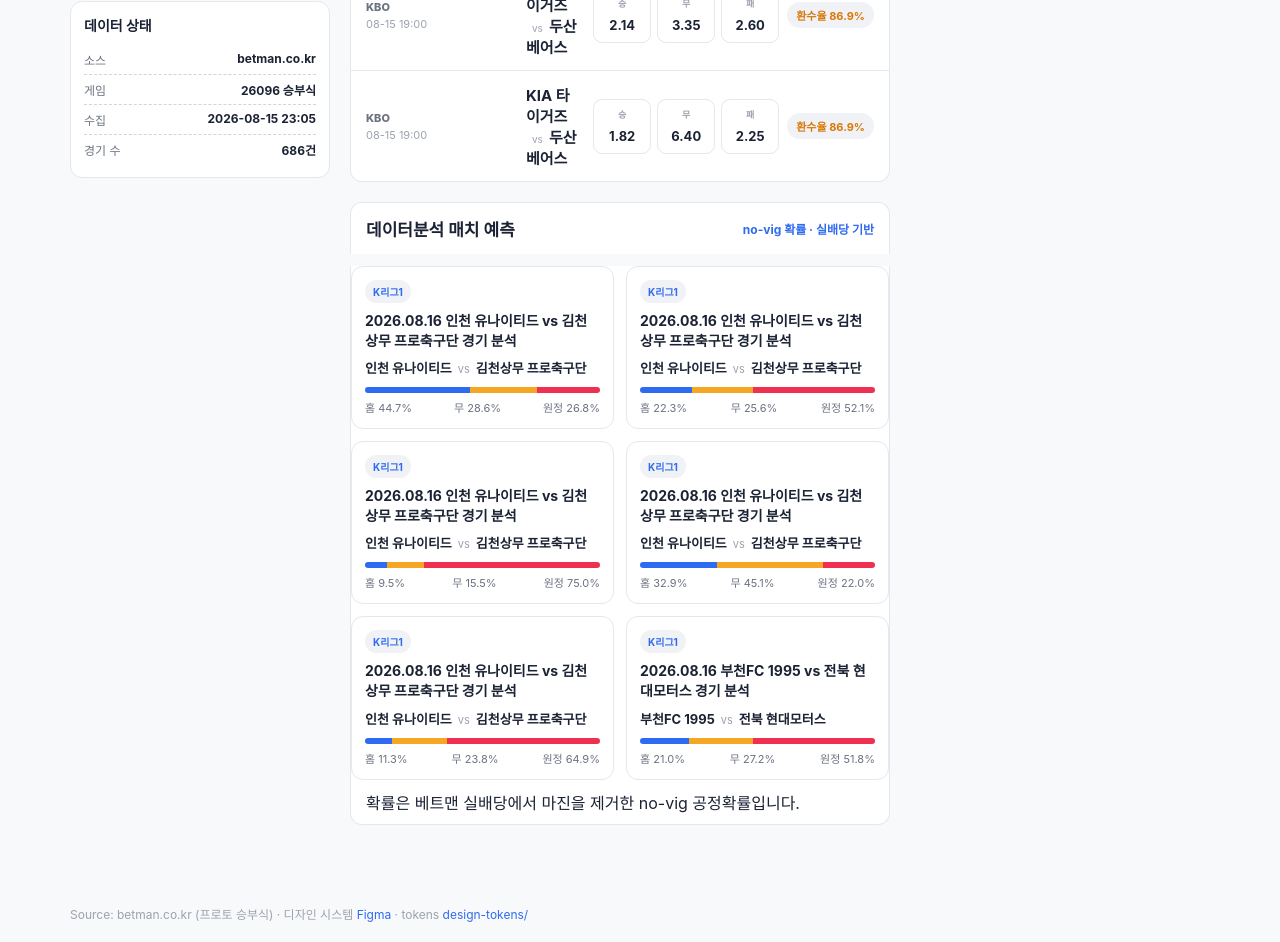
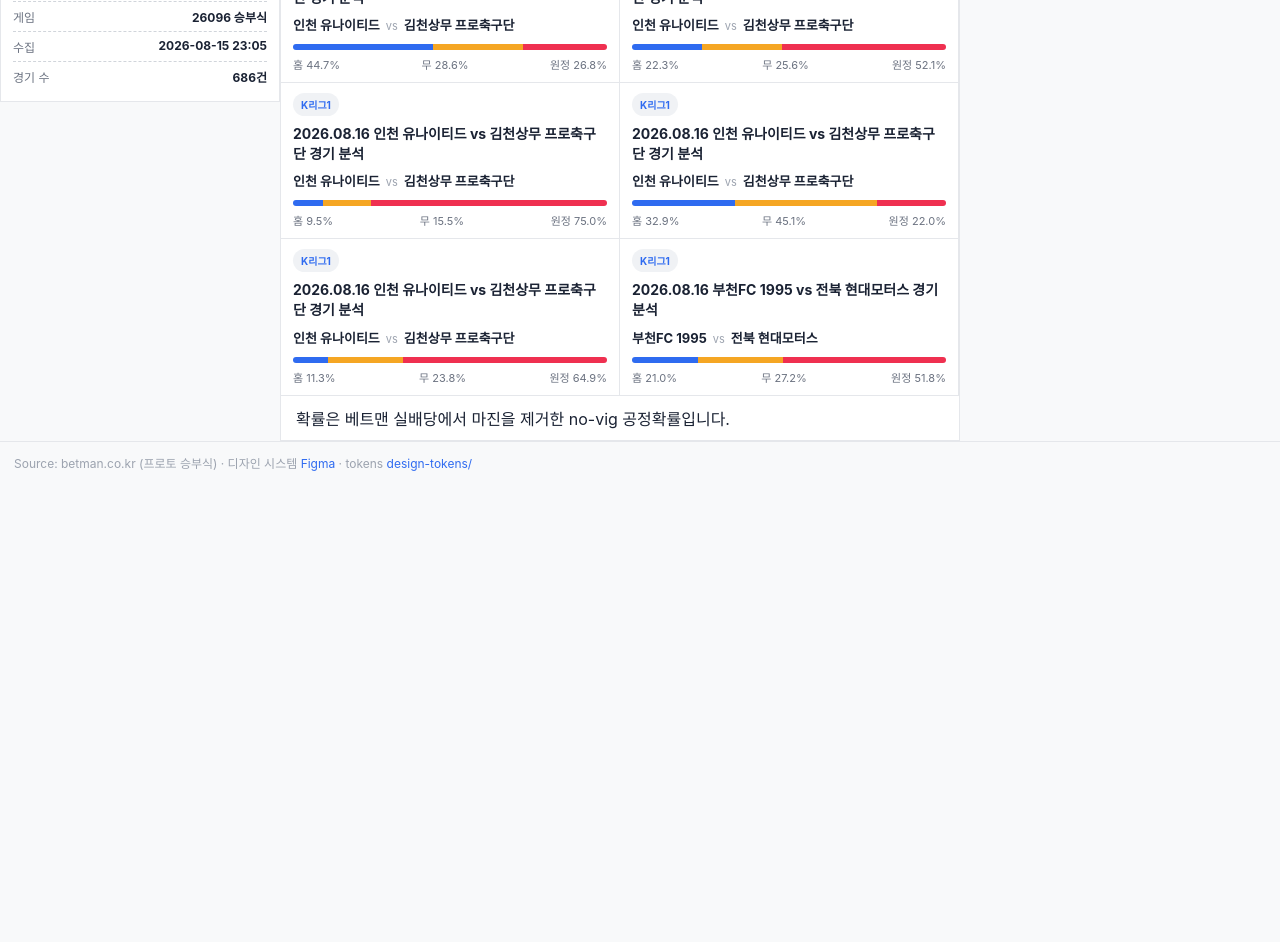
Before and after one commit to coseung2/taengle2, a plain HTML site: page site/index.html in a window 1280 px wide. Shown: the part 831-1773 px from the top of the page. After the commit the page ends 1314 px from the top, so only its background shows below. Drawn offline with Linux system fonts and the light colour scheme.

Commit message:
Make TAENGLE site full-bleed: remove page padding, edge-to-edge columns

```diff
--- a/site/index.html
+++ b/site/index.html
@@ -12,7 +12,7 @@ a { color: var(--color-accent-blue); text-decoration: none; }
 
 /* header */
 header { position: sticky; top: 0; z-index: 20; background: var(--color-bg-topbar); backdrop-filter: blur(12px); border-bottom: 1px solid var(--color-border-default); }
-.header-in { max-width: 1180px; margin: 0 auto; padding: 12px 20px; display: flex; align-items: center; justify-content: space-between; gap: 16px; }
+.header-in { width: 100%; padding: 10px 14px; display: flex; align-items: center; justify-content: space-between; gap: 12px; }
 .brand { font-size: 22px; font-weight: 900; letter-spacing: .01em; }
 .status { display: inline-flex; align-items: center; gap: 7px; font-size: 11px; color: var(--color-text-secondary); }
 .dot { width: 7px; height: 7px; border-radius: 50%; background: var(--color-status-success); box-shadow: 0 0 14px var(--color-status-success); }
@@ -23,17 +23,17 @@ header { position: sticky; top: 0; z-index: 20; background: var(--color-bg-topba
 button.theme { font: inherit; font-size: 12px; font-weight: 700; padding: 7px 14px; border-radius: 999px; border: 1px solid var(--color-border-default); background: var(--color-bg-elevated); color: var(--color-text-primary); cursor: pointer; }
 
 /* layout */
-main { max-width: 1180px; margin: 20px auto 60px; padding: 0 20px; display: grid; grid-template-columns: 260px 1fr 300px; gap: 20px; align-items: start; }
+main { width: 100%; margin: 0; padding: 0; display: grid; grid-template-columns: 280px 1fr 320px; gap: 0; align-items: start; }
 @media (max-width: 1020px) { main { grid-template-columns: 1fr; } .col-side { display: none; } }
 
 /* cards */
-.card { background: var(--color-bg-elevated); border: 1px solid var(--color-border-default); border-radius: var(--radius-12); padding: 13px; }
-.card + .card { margin-top: 16px; }
+.card { background: var(--color-bg-elevated); border: 1px solid var(--color-border-default); border-radius: 0; padding: 10px 12px; }
+.card + .card { margin-top: 0; border-top: 0; }
 .card h3 { margin: 0 0 10px; font-size: 14px; font-weight: 700; }
 .card .note { font-size: 11px; color: var(--color-text-tertiary); margin: 0 0 10px; }
 
 /* section header */
-.sec { display: flex; align-items: center; justify-content: space-between; background: var(--color-bg-elevated); border: 1px solid var(--color-border-default); border-bottom: 0; border-radius: var(--radius-12) var(--radius-12) 0 0; padding: 13px 15px; }
+.sec { display: flex; align-items: center; justify-content: space-between; background: var(--color-bg-elevated); border: 1px solid var(--color-border-default); border-bottom: 0; border-radius: 0; padding: 10px 12px; }
 .sec h2 { margin: 0; font-size: 17px; font-weight: 700; }
 .sec .link { font-size: 12px; font-weight: 700; color: var(--color-accent-blue); }
 
@@ -45,8 +45,8 @@ main { max-width: 1180px; margin: 20px auto 60px; padding: 0 20px; display: grid
 #allLeagues { font-size: 12px; color: var(--color-text-secondary); padding: 8px 10px; cursor: pointer; }
 
 /* match rows */
-.match-list { background: var(--color-bg-elevated); border: 1px solid var(--color-border-default); border-top: 0; border-radius: 0 0 var(--radius-12) var(--radius-12); }
-.match { display: grid; grid-template-columns: 150px 1fr auto; align-items: center; gap: 10px; padding: 13px 15px; border-bottom: 1px solid var(--color-border-default); }
+.match-list { background: var(--color-bg-elevated); border: 1px solid var(--color-border-default); border-top: 0; border-radius: 0; }
+.match { display: grid; grid-template-columns: 150px 1fr auto; align-items: center; gap: 10px; padding: 10px 12px; border-bottom: 1px solid var(--color-border-default); }
 .match:last-child { border-bottom: 0; }
 .m-league { font-size: 11px; font-weight: 800; color: var(--color-text-secondary); }
 .m-time { font-size: 11px; color: var(--color-text-tertiary); margin-top: 3px; }
@@ -62,9 +62,9 @@ main { max-width: 1180px; margin: 20px auto 60px; padding: 0 20px; display: grid
 .payout-pill.bad { color: var(--color-status-danger); }
 
 /* prediction cards */
-.pred-grid { display: grid; grid-template-columns: 1fr 1fr; gap: 12px; margin-top: 12px; }
+.pred-grid { display: grid; grid-template-columns: 1fr 1fr; gap: 0; border-top: 1px solid var(--color-border-default); }
 @media (max-width: 720px) { .pred-grid { grid-template-columns: 1fr; } }
-.pred { background: var(--color-bg-elevated); border: 1px solid var(--color-border-default); border-radius: var(--radius-12); padding: 13px; }
+.pred { background: var(--color-bg-elevated); border: 0; border-right: 1px solid var(--color-border-default); border-bottom: 1px solid var(--color-border-default); border-radius: 0; padding: 10px 12px; }
 .pred .tag { display: inline-block; font-size: 10px; font-weight: 700; color: var(--color-accent-blue); background: var(--color-bg-tab); padding: 4px 8px; border-radius: 999px; margin-bottom: 8px; }
 .pred .title { font-size: 14px; font-weight: 700; line-height: 1.4; margin-bottom: 8px; }
 .pred .teams { font-size: 13px; font-weight: 700; margin-bottom: 10px; }
@@ -85,7 +85,7 @@ main { max-width: 1180px; margin: 20px auto 60px; padding: 0 20px; display: grid
 .kv:last-child { border-bottom: 0; }
 .kv b { color: var(--color-text-primary); font-weight: 700; text-align: right; }
 
-footer { max-width: 1180px; margin: 0 auto; padding: 20px; font-size: 12px; color: var(--color-text-tertiary); }
+footer { width: 100%; padding: 12px 14px; font-size: 12px; color: var(--color-text-tertiary); border-top: 1px solid var(--color-border-default); }
 </style>
 </head>
 <body>
@@ -126,7 +126,7 @@ footer { max-width: 1180px; margin: 0 auto; padding: 20px; font-size: 12px; colo
     </div>
     <div class="match-list" id="matchList"></div>
 
-    <div class="sec" style="margin-top:20px; border-radius:var(--radius-12) var(--radius-12) 0 0;">
+    <div class="sec" style="margin-top:0; border-radius:0;">
       <h2>데이터분석 매치 예측</h2>
       <span class="link">no-vig 확률 · 실배당 기반</span>
     </div>
```
